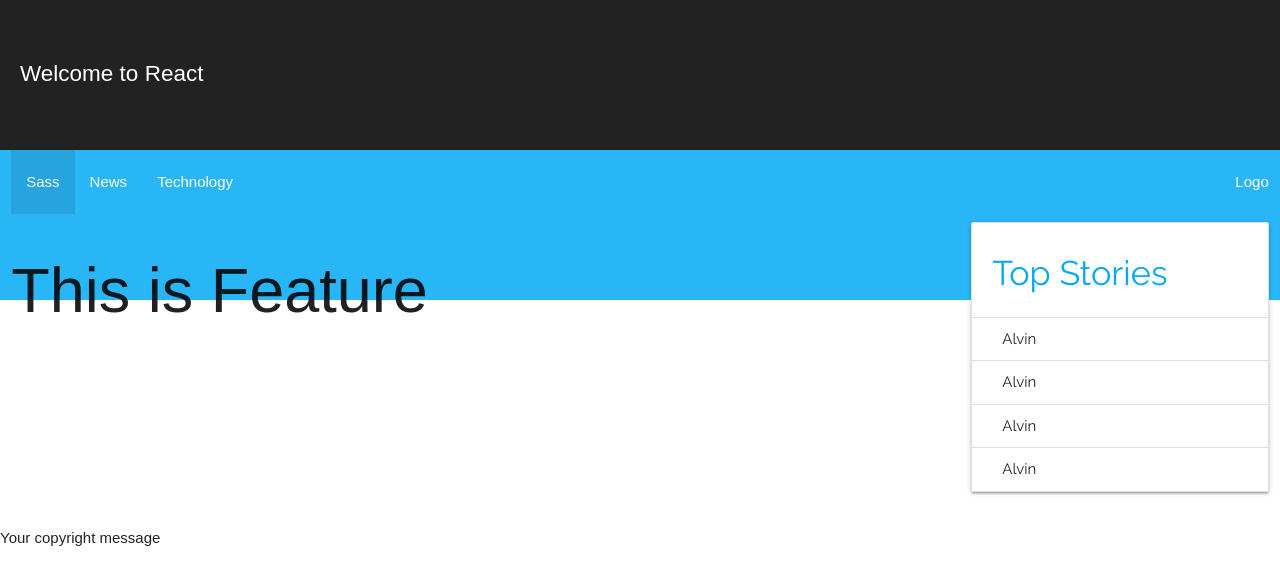
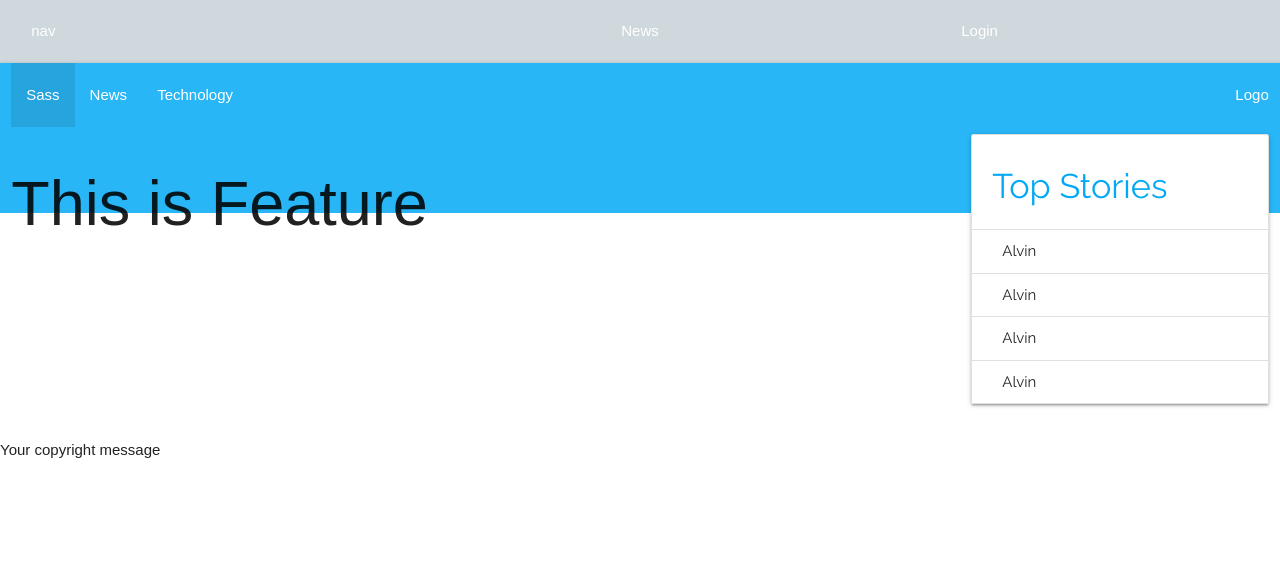
Before and after one commit to david-gnext/news, a React (Create React App) app: page / in a window 1280 px wide. Shown: the top 584 px of the page. Built offline with nearby package versions, Linux system fonts and the light colour scheme.

Commit message:
change header format

```diff
--- a/src/components/header.js
+++ b/src/components/header.js
@@ -1,8 +1,12 @@
 import React from 'react'
-
+import '../css/header.css';
 const Header = () => (
-  <header className="App-header">
-    <h1 className="App-title">Welcome to React</h1>
+  <header className="App-header blue-grey lighten-4">
+    <div class="row">
+      <div class="col s3">nav</div>
+      <div class="col s6 center-align">News</div>
+      <div class="col s3">Login</div>
+    </div>
   </header>
 )
 
--- /dev/null
+++ b/src/css/header.css
@@ -0,0 +1,6 @@
+.App-header {
+  height: inherit;
+}
+.App-header .row {
+  margin-bottom: 0;
+}
```
